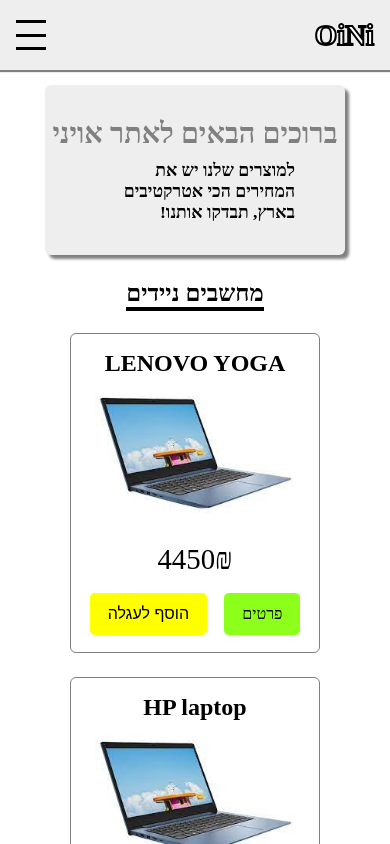
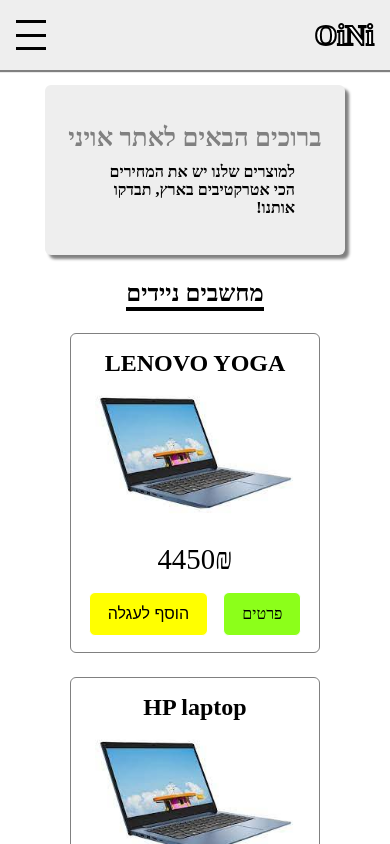
Before and after one commit to OshriAK/oini-frontend, a React (Create React App) app: page / in a window 390 px wide. Shown: the top 844 px of the page. Built offline with nearby package versions, Linux system fonts and the light colour scheme.

Commit message:
first commit

```diff
--- a/src/components/top-board/TopBoard.css
+++ b/src/components/top-board/TopBoard.css
@@ -29,13 +29,13 @@
   }
 
   .top_board-container > h2 {
-    font-size: 1.8rem;
+    font-size: 1.6rem;
     color: grey;
     -webkit-text-stroke: 1px transparent;
   }
 
   .top_board-container > h3 {
-    font-size: 1.1rem;
+    font-size: 1rem;
     width: 200px;
   }
 }
```
